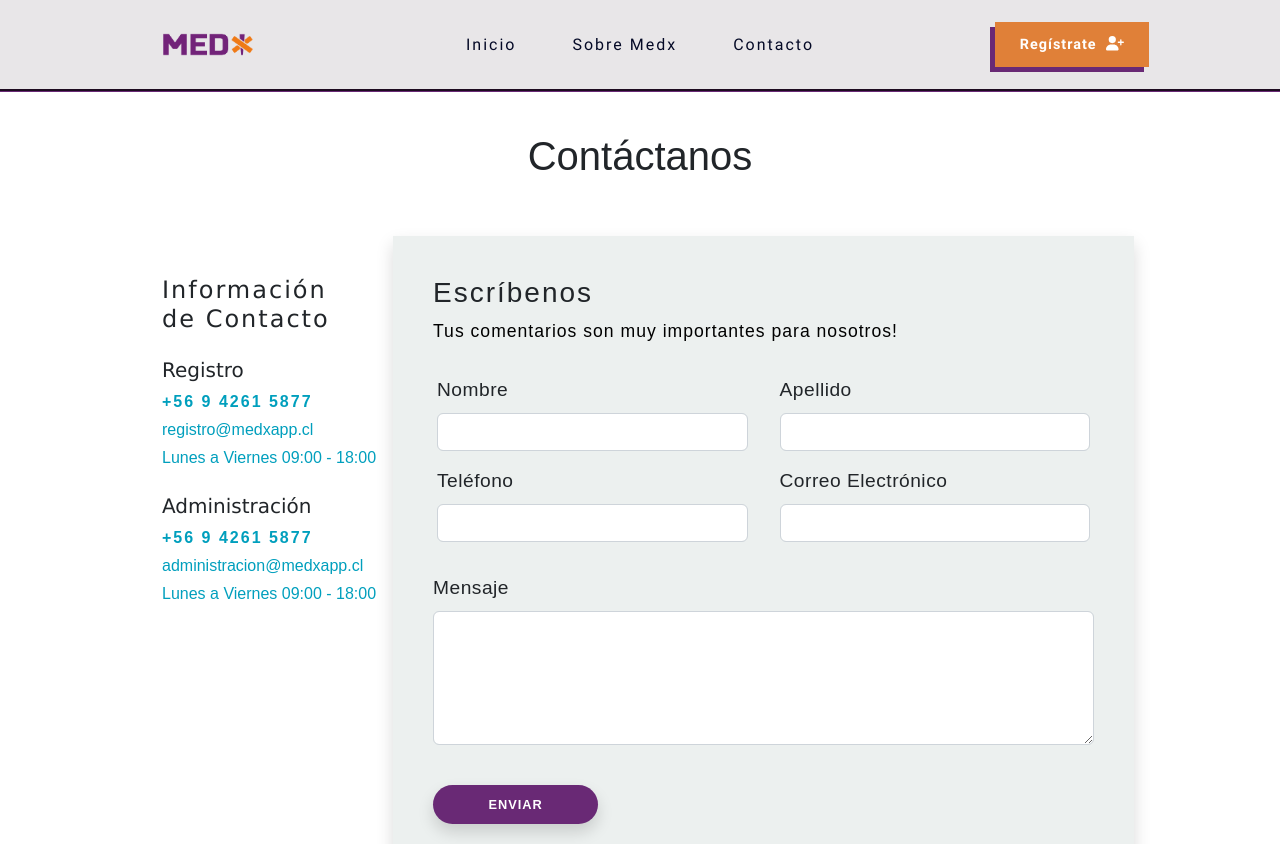
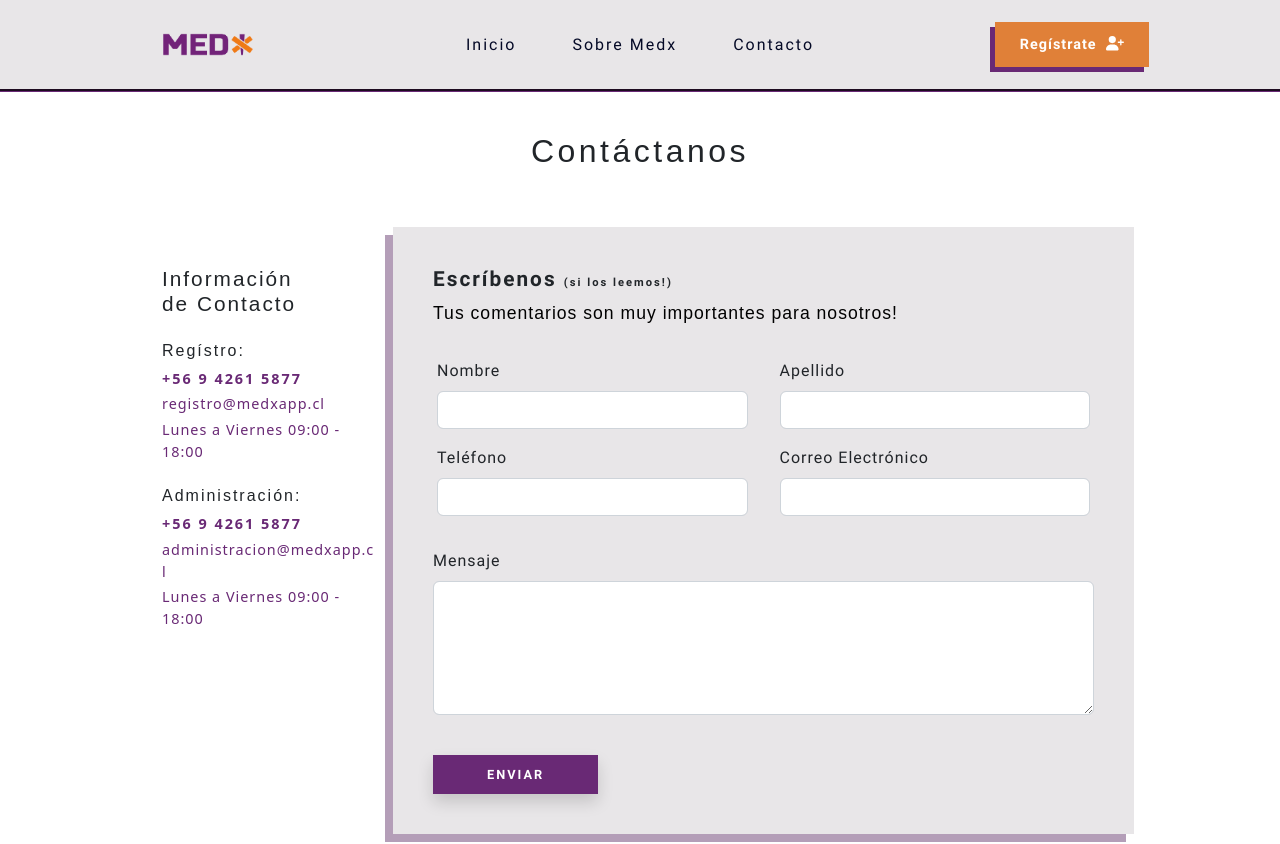
Before and after one commit to tnovak2112/medx, an Angular app: page /contact in a window 1280 px wide. Shown: the top 844 px of the page. Built offline with nearby package versions, Linux system fonts and the light colour scheme; a web font is replaced by a local one.

Commit message:
fin num 2

```diff
--- a/src/app/features/about/views/about.component.css
+++ b/src/app/features/about/views/about.component.css
@@ -13,31 +13,32 @@
     border: none;
 }
 h1{
-    font-family: Helvetica;
+    font-family: 'Russo', sans-serif;
     font-size: 2rem;
-    letter-spacing: 2px;
+    letter-spacing: 3.5px;
 }
 h3{
     color: rgba(14, 17, 22, 0.6);
-    font-family: Titulos;
+    font-family: 'Roboto-reg', sans-serif;
 }
 p{
-    font-family: Verdana, Geneva, Tahoma, sans-serif;
+    font-family: 'Roboto-light', sans-serif;
+    font-size: 1rem;
     letter-spacing: 1px;
 }
 strong{
     color: var(--purple);
+    font-family: 'Roboto-bold', sans-serif;
 }
 #link-download{
-    background-color: var(--blue);
+    background-color: var(--purple);
     padding: 10px 15px ;
     text-decoration: none;
-    font-family: Arial, Helvetica, sans-serif;
-    font-weight: 500;
+    font-family: 'Roboto-reg', sans-serif;
     letter-spacing: 2px;
     color: white;
     transition: background-color .5s;
 }
 #link-download:hover{
-    background-color: var(--purple);
+    background-color: var(--orange);
 }
--- a/src/app/features/about/views/about.component.html
+++ b/src/app/features/about/views/about.component.html
@@ -9,7 +9,7 @@
 
 <div class="container mb-5 p-5" id="container">
   <div class="row justify-content-center text-center">
-    <h1>Bienvenid@s a MEDX</h1>
+    <h1>BIENVENID@S A MEDX</h1>
     <h3>
       Encuentra profesionales de salud de manera fácil y rápida con nuestra StartUp.
     </h3>
@@ -18,8 +18,7 @@
         <img src="assets/images/poster.svg" alt="" class="rounded" />
       </div>
       <div class="mt-3">
-        <h5 class="p-3">Quieres saber mas?</h5>
-        <a href="assets/docs/Press. MedxApp 2023.pdf" id="link-download" class="shadow-sm" descargar>Click Aqui!</a>
+        <a href="assets/docs/Press. MedxApp 2023.pdf" target="_blank" id="link-download" class="shadow-sm" descargar>Descarga aquí nuestra presentación</a>
       </div>
     </div>
     <div class="col-lg-7 col-sm-12 my-5">
--- a/src/app/features/contact/views/contact.component.css
+++ b/src/app/features/contact/views/contact.component.css
@@ -2,59 +2,74 @@
     padding: 40px;
 }
 h1{
-    font-family: Arial, Helvetica, sans-serif;
+    font-family: 'Russo', sans-serif;
+    font-size: 2rem;
+    letter-spacing: 3.5px;
 }
 h3{
-    font-family: Arial, Helvetica, sans-serif;
+    font-family: 'Roboto-bold', sans-serif;
+    font-size: 1.3rem;
     letter-spacing: 2px;
 }
 h4{
-    font-family: Verdana, Geneva, Tahoma, sans-serif;
+    font-family: 'Roboto-reg', sans-serif;
+    font-size: 1rem;
     letter-spacing: 2px;
 }
 h5{
-    font-family: Verdana, Geneva, Tahoma, sans-serif;
+    font-family: 'Russo', sans-serif;
+    font-size: 1rem;
+    letter-spacing: 2px;
 }
 p{
-    font-family: Arial, Helvetica, sans-serif;
-    color: var(--lightblue);
+    font-family: 'Roboto-reg' sans-serif;
+    font-size: .9rem;
+    letter-spacing: 1px;
+    color: var(--purple);
 }
 a{
     text-decoration: none;
     font-weight: 700;
     letter-spacing: 2px;
-    color: var(--lightblue);
+    color: var(--purple);
     transition: color .2s;
 }
+span{
+    font-size: .7rem;
+}
+#contact-info-title{
+    font-family: 'Russo', sans-serif;
+    font-size: 1.3rem;
+    letter-spacing: 2px;
+}
 a:hover{
-    color: var(--purple);
+    color: var(--orange);
 }
 label{
-    font-family: Arial, Helvetica, sans-serif;
-    letter-spacing: 0.5px;
-    font-size: 1.2rem;
+    font-family: 'Roboto-reg', sans-serif;
+    letter-spacing: 1px;
+    font-size: 1rem;
 }
 button{
     background-color: var(--purple);
     color: white;
-    font-family: Arial, Helvetica, sans-serif;
-    font-weight: 700;
+    font-family: 'Roboto-bold', sans-serif;
     font-size: .8rem;
-    letter-spacing: 1px;
-    border-radius: 20px;
+    letter-spacing: 2px;
+    border-radius: 0px;
     padding: 10px 0px;
     border: none;
-    transition: background-color .5s;
-    transition: color .5s;
+    transition: background-color .5s, color .5s;
 }
 button:hover{
-    background-color: var(--yellow);
-    color: var(--blue);
+    background-color: var(--orange);
+    color: var(--grey3);
     border: none;
 }
 #yellow-bg{
-    background-color: rgba(218, 226, 223, 0.5);
+    background-color: var(--grey);
     padding: 40px;
+    box-shadow: -8px 8px var(--purple3);
 }
 #subtitle{
     font-family: Arial, Helvetica, sans-serif;
--- a/src/app/features/contact/views/contact.component.html
+++ b/src/app/features/contact/views/contact.component.html
@@ -13,27 +13,27 @@
   </div>
   <div class="row p-5">
     <div class="col-lg-3 col-sm-10 p-3">
-      <h4 class="mt-4">
+      <h4 class="mt-4" id="contact-info-title">
         Información <br />
         de Contacto
       </h4>
       <div class="d-flex flex-column mt-4">
-        <h5 class="m-0">Registro</h5>
+        <h5 class="m-0">Regístro:</h5>
         <p class="m-0 mt-2 text-break"><a href="tel:+56942615877">+56 9 4261 5877</a></p>
         <p class="m-0 mt-1 text-break">registro@medxapp.cl</p>
         <p class="m-0 mt-1 text-break">Lunes a Viernes 09:00 - 18:00</p>
       </div>
       <div class="d-flex flex-column mt-4">
-        <h5 class="m-0">Administración</h5>
+        <h5 class="m-0">Administración:</h5>
         <p class="m-0 mt-2 text-break"><a href="tel:+56942615877">+56 9 4261 5877</a></p>
         <p class="m-0 mt-1 text-break">administracion@medxapp.cl</p>
         <p class="m-0 mt-1 text-break">Lunes a Viernes 09:00 - 18:00</p>
       </div>
     </div>
-    <div class="col-lg-9 col-sm-12 shadow" id="yellow-bg">
+    <div class="col-lg-9 col-sm-12" id="yellow-bg">
       <form [formGroup]="contactForm" (ngSubmit)="onSubmitContact()">
         <div class="row">
-          <h3>Escríbenos</h3>
+          <h3>Escríbenos <span>(si los leemos!)</span></h3>
           <p id="subtitle" class="text-break">
             Tus comentarios son muy importantes para nosotros!
           </p>
```
